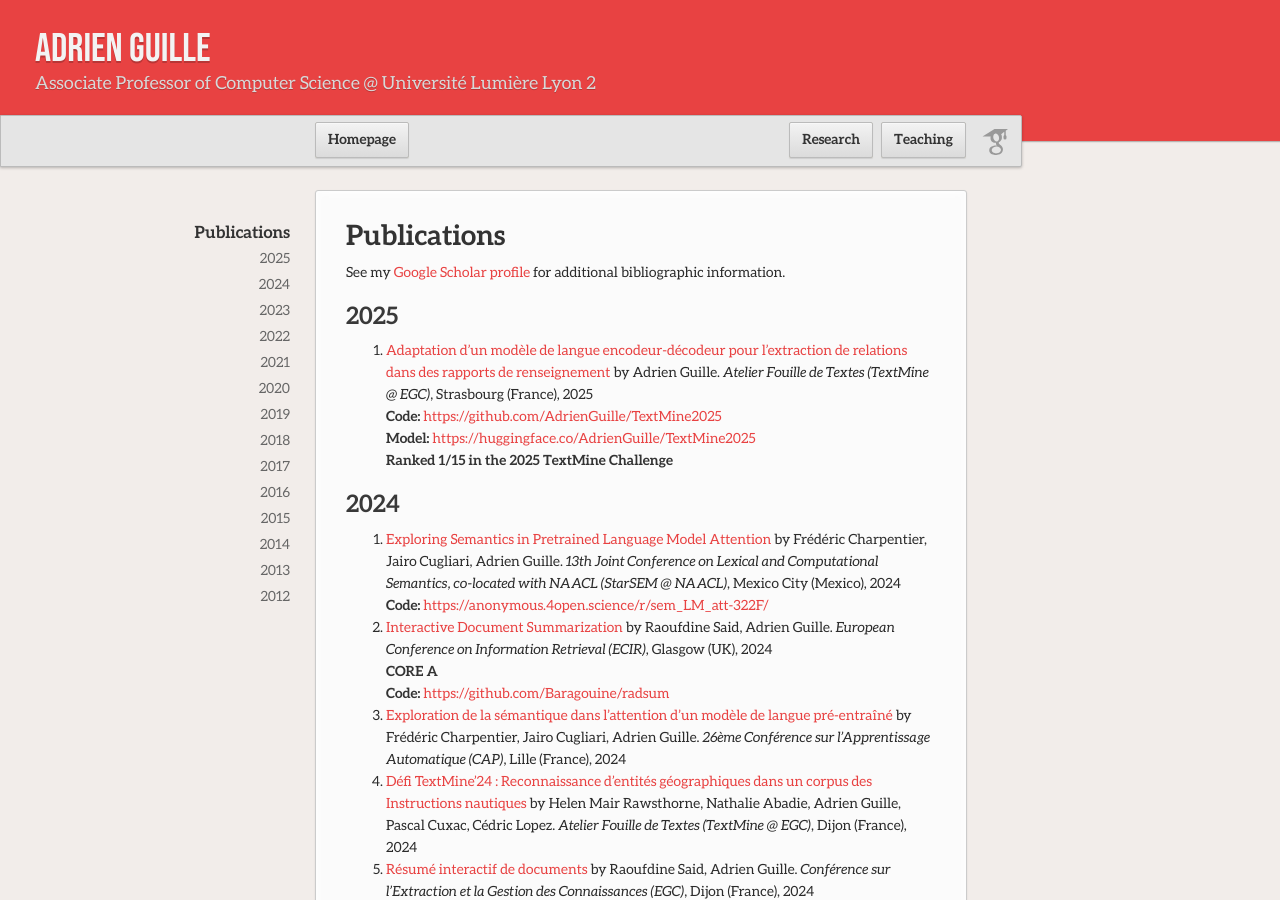
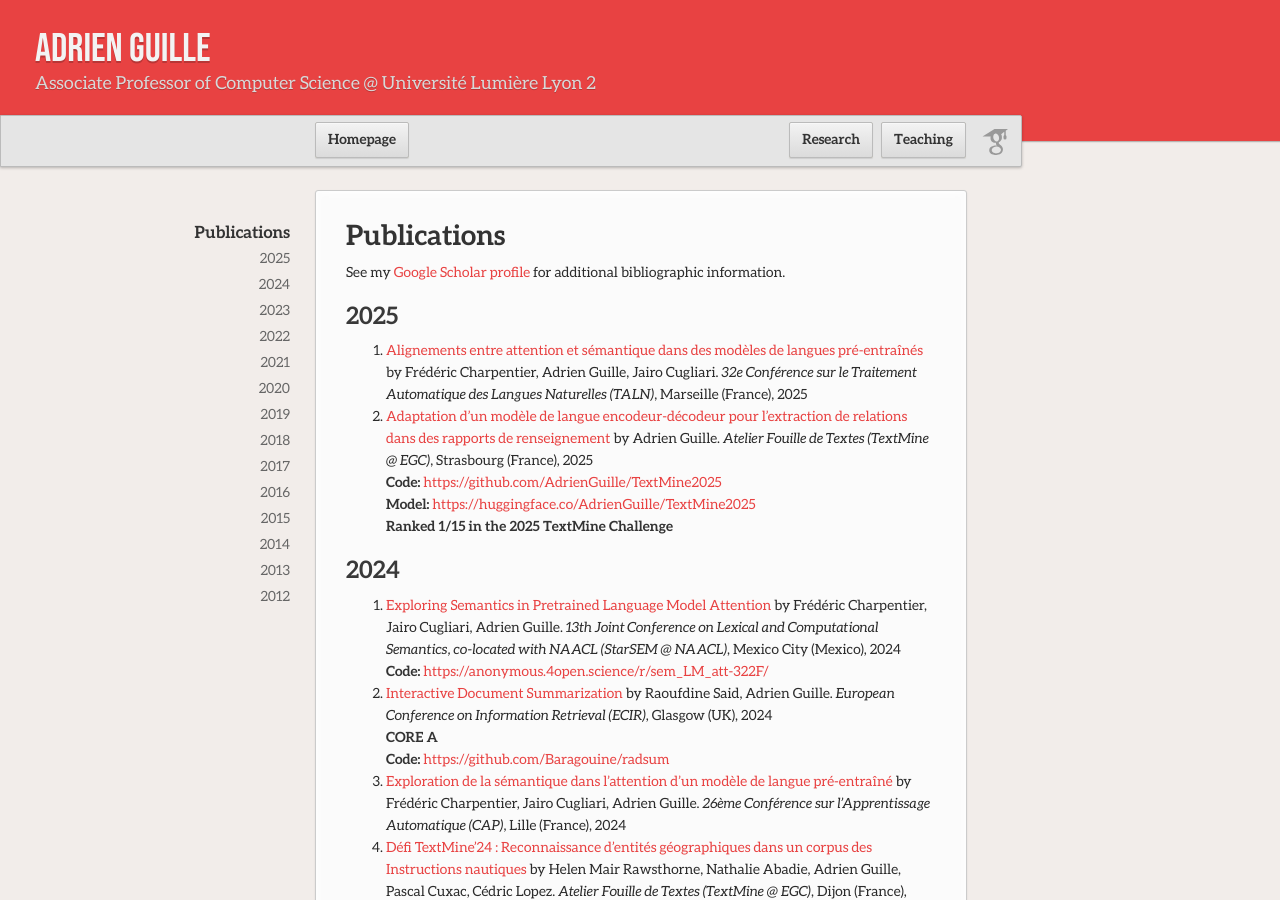
Before and after one commit to AdrienGuille/adrienguille.github.io, a Jekyll site: the page built from publications.md, in a window 1280 px wide and 900 px high. Built offline with Jekyll 4.4.1, drawn with Linux system fonts in a browser that asks for light colours; our own code applies the rules of GitHub Pages for plain Markdown files.

Commit message:
Update publications.md

```diff
--- a/publications.md
+++ b/publications.md
@@ -3,6 +3,7 @@
 See my [Google Scholar profile](https://scholar.google.com/citations?user=mM_oO18AAAAJ) for additional bibliographic information.
 
 ## 2025
+- [Alignements entre attention et sémantique dans des modèles de langues pré-entraînés]() by Frédéric Charpentier, Adrien Guille, Jairo Cugliari. *32e Conférence sur le Traitement Automatique des Langues Naturelles (TALN)*, Marseille (France), 2025
 - [Adaptation d'un modèle de langue encodeur-décodeur pour l'extraction de relations dans des rapports de renseignement](https://raw.githubusercontent.com/AdrienGuille/TextMine2025/refs/heads/main/Article.pdf) by Adrien Guille. *Atelier Fouille de Textes (TextMine @ EGC)*, Strasbourg (France), 2025
 <br>**Code:** [https://github.com/AdrienGuille/TextMine2025](https://github.com/AdrienGuille/TextMine2025)
 <br>**Model:** [https://huggingface.co/AdrienGuille/TextMine2025](https://huggingface.co/AdrienGuille/TextMine2025)
```
